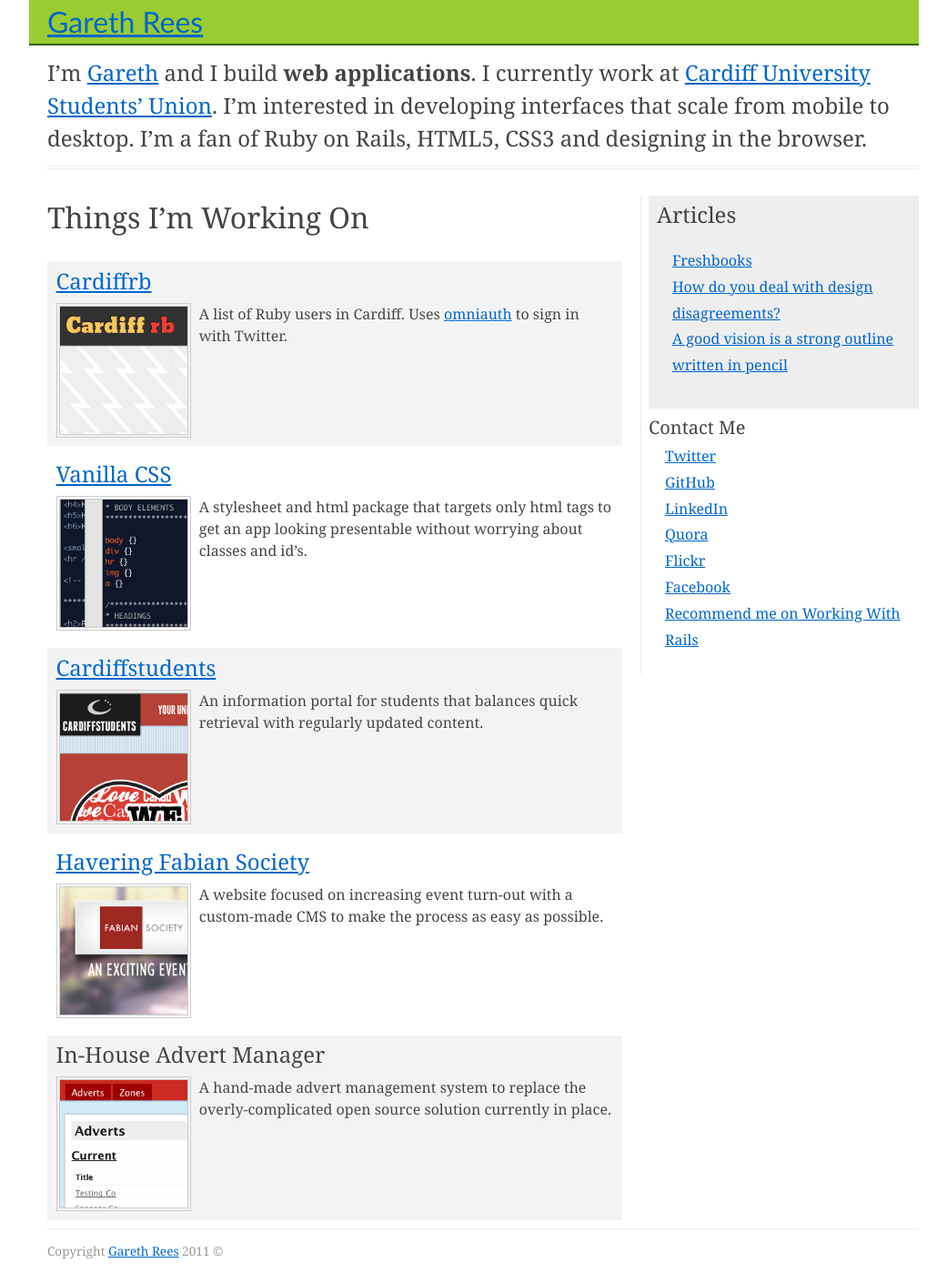
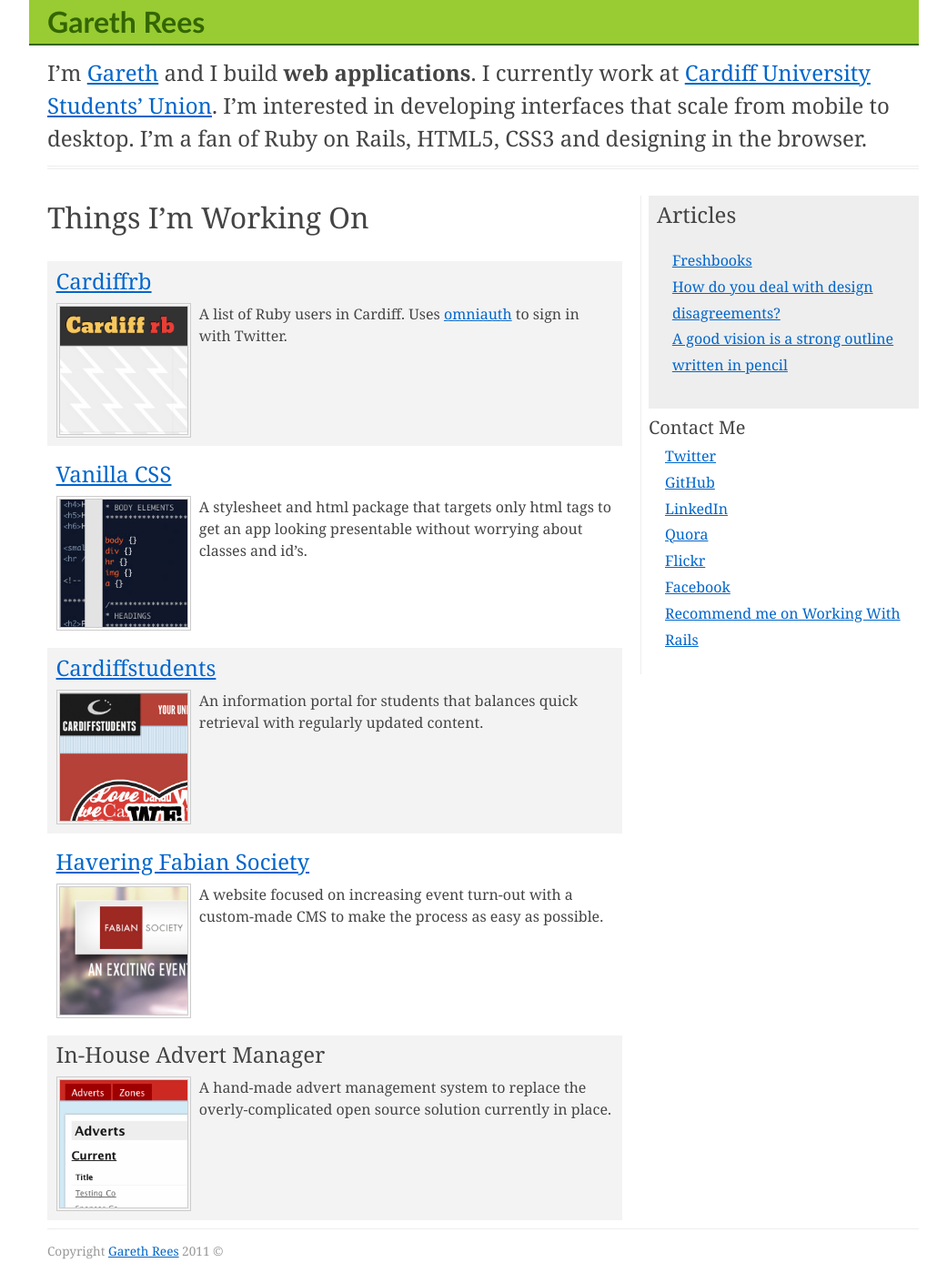
Before and after one commit to garethrees/garethrees.github.com, a Jekyll site: the page built from index.html, in a window 1280 px wide. Shown: the whole page at 91% size, without its empty margins (109-1150 px from the left). Built offline with Jekyll 4.4.1, drawn with Linux system fonts in a browser that asks for light colours; nearby versions of some CDN libraries.

Commit message:
Style header link

```diff
--- a/stylesheets/application.css
+++ b/stylesheets/application.css
@@ -27,7 +27,20 @@
 }
 
 header h1 {
+	font-weight:bold;
 	margin-bottom:0;
+}
+
+header h1 a,
+header h1 a:visited {
+	color:#360;
+	text-decoration:none;
+}
+
+header h1 a:focus,
+header h1 a:hover {
+	background:#360;
+	color:#fff;
 }
 
 nav {
```
